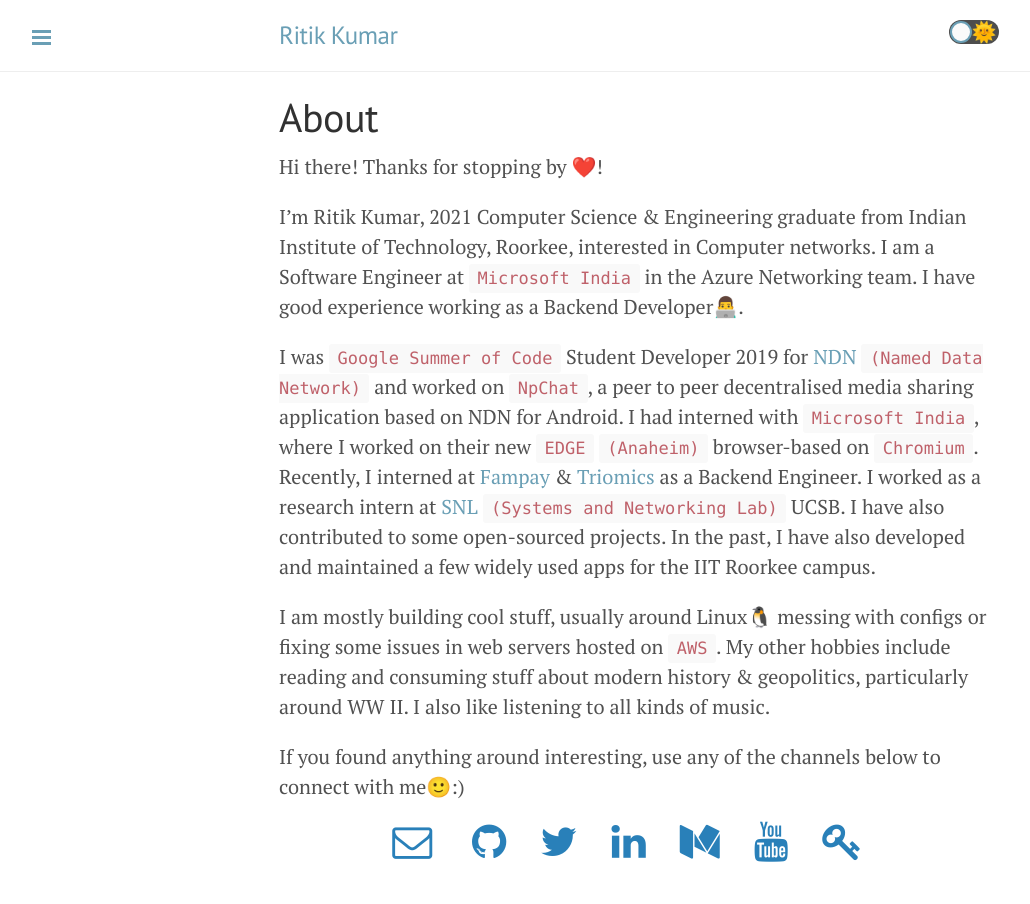
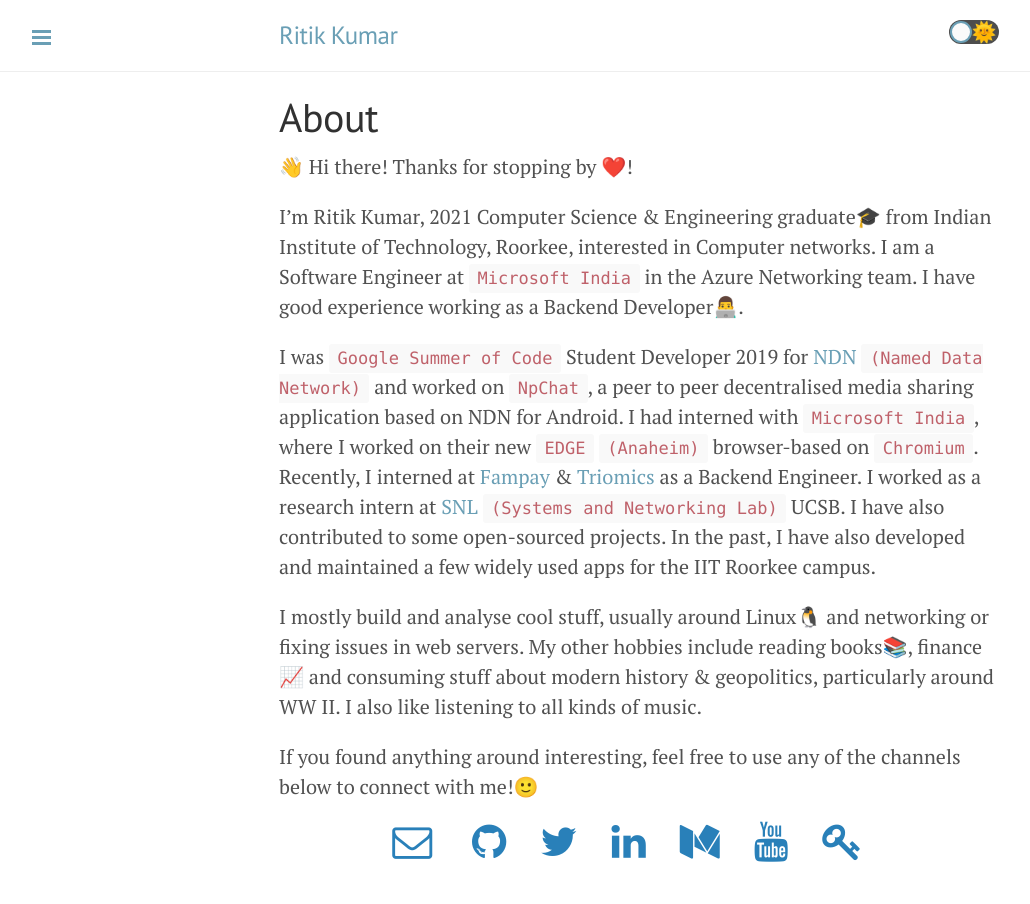
Before and after one commit to dev-ritik/dev-ritik.github.io, a Jekyll site: the page built from about.md, in a window 1280 px wide. Shown: the whole page, without its empty margins (1-1031 px from the left). Built offline with Jekyll 4.4.1, drawn with Linux system fonts in a browser that asks for light colours.

Commit message:
:sparkles: Update data

```diff
--- a/about.md
+++ b/about.md
@@ -4,9 +4,9 @@
 permalink: about.html
 ---
 
-Hi there! Thanks for stopping by ❤️!
+👋 Hi there! Thanks for stopping by ❤️!
 
-I'm Ritik Kumar, 2021 Computer Science & Engineering graduate from Indian Institute of Technology, Roorkee, interested
+I'm Ritik Kumar, 2021 Computer Science & Engineering graduate🎓 from Indian Institute of Technology, Roorkee, interested
 in Computer networks. I am a Software Engineer at `Microsoft India` in the Azure Networking team. I have good
 experience working as a Backend Developer👨‍💻.
 
@@ -18,11 +18,11 @@
 open-sourced projects. In the past, I have also developed and maintained a few widely used apps for the IIT Roorkee
 campus.
 
-I am mostly building cool stuff, usually around Linux🐧 messing with configs or fixing some issues in web servers hosted
-on `AWS`. My other hobbies include reading and consuming stuff about modern history & geopolitics, particularly around
+I mostly build and analyse cool stuff, usually around Linux🐧 and networking or fixing issues in web servers. My other
+hobbies include reading books📚, finance📈 and consuming stuff about modern history & geopolitics, particularly around
 WW II. I also like listening to all kinds of music.
 
-If you found anything around interesting, use any of the channels below to connect with me🙂:)
+If you found anything around interesting, feel free to use any of the channels below to connect with me!🙂
 
 <div align="center">
 <p>
```
Also changed, not shown: _experience/MicrosoftFTE.md (added, +10 -0 lines), projects/index.md (+5 -0 lines).
